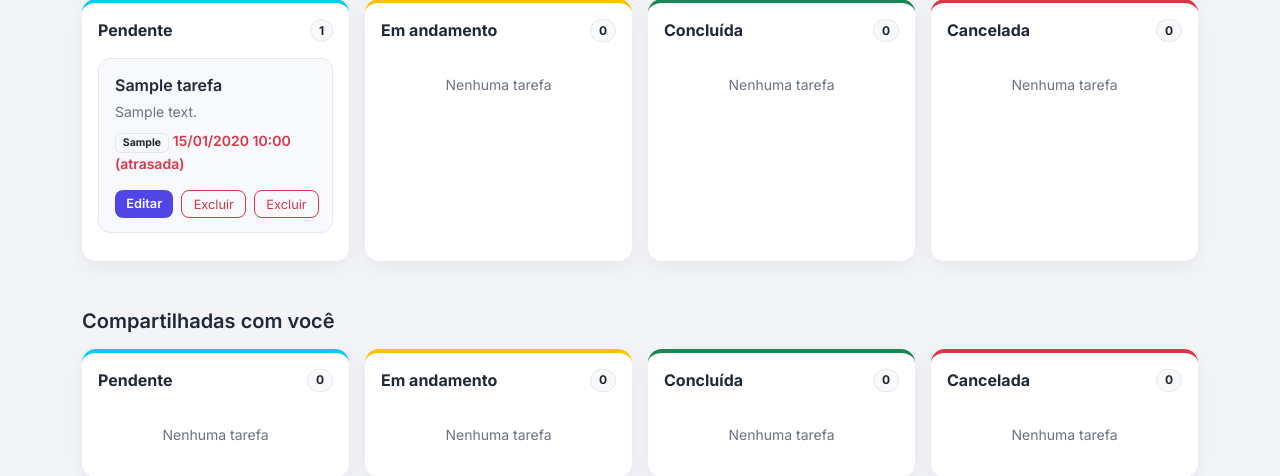
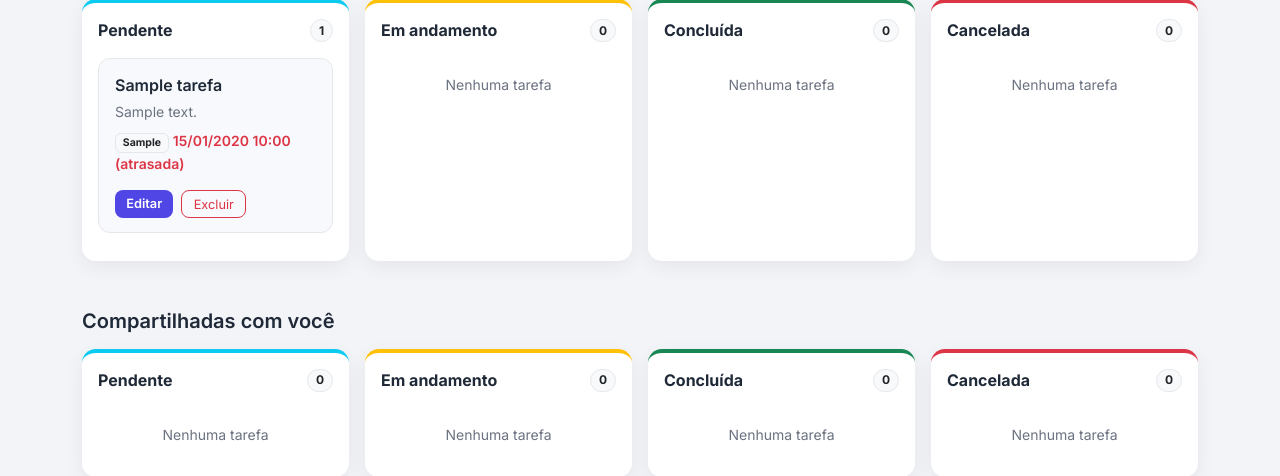
Before and after one commit to alyssa-sys/FSI-Wake-Up-Call-Tutorial-Flask, a Flask app: page /quadro in a window 1280 px wide. Shown: the part 191-667 px from the top of the page. Run offline with Flask 3, Linux system fonts and the light colour scheme; a user stored in the database is signed in; tables that the repository leaves empty hold one stand-in row (values such as "Sample post").

Commit message:
correcao quadro

```diff
--- a/gerenciador_de_tarefas/templates/quadro.html
+++ b/gerenciador_de_tarefas/templates/quadro.html
@@ -35,12 +35,6 @@
             </div>
             <div class="acoes d-flex gap-2 mt-3">
                 <a href="{{ url_for('editar_tarefa', tarefa_id=tarefa.id) }}" class="btn btn-principal">Editar</a>
-                {% if pode_excluir(tarefa) %}
-                <form action="{{ url_for('excluir_tarefa', tarefa_id=tarefa.id) }}" method="POST"
-                        onsubmit="return confirm('Tem certeza que deseja excluir esta tarefa?');">
-                    <button type="submit" class="btn btn-outline-danger">Excluir</button>
-                </form>
-                {% endif %}
                 <form action="{{ url_for('excluir_tarefa', tarefa_id=tarefa.id) }}" method="POST"
                       onsubmit="return confirm('Tem certeza que deseja excluir esta tarefa?');">
                     <button type="submit" class="btn btn-outline-danger">Excluir</button>
```
